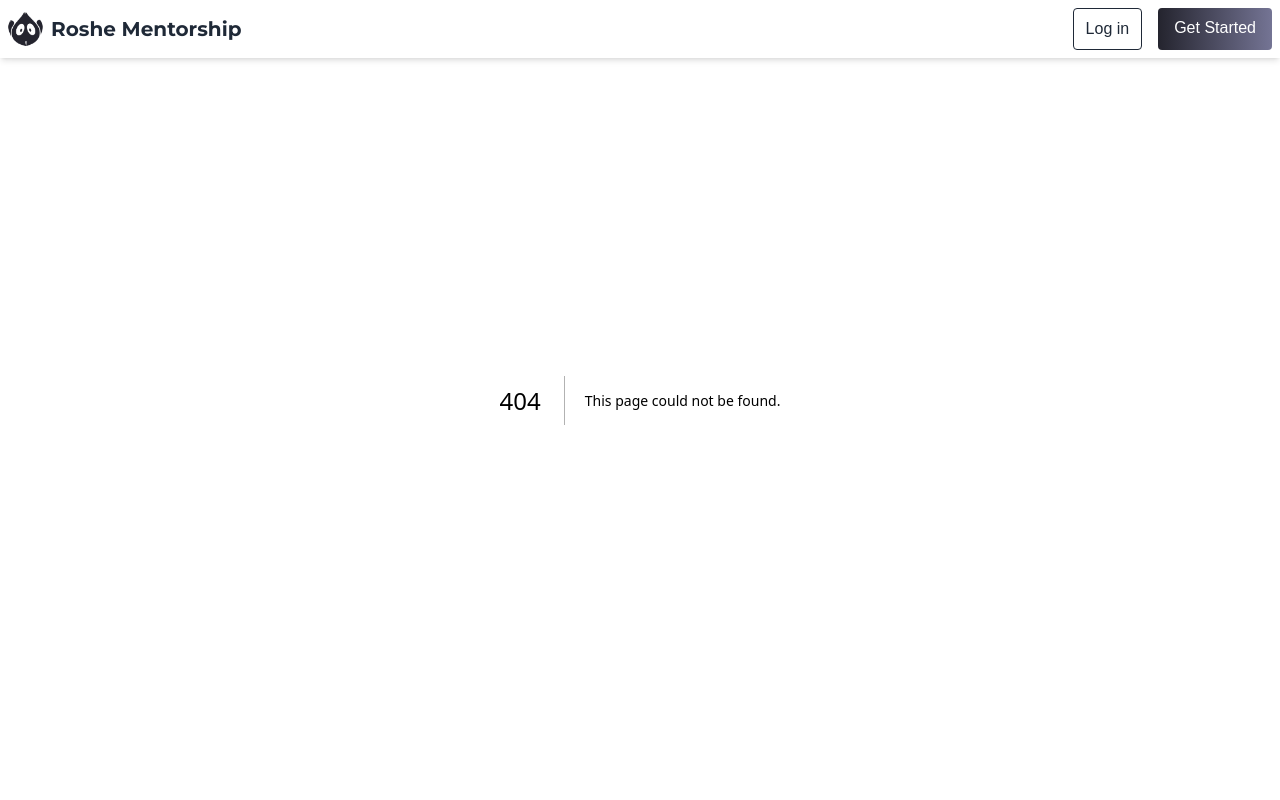
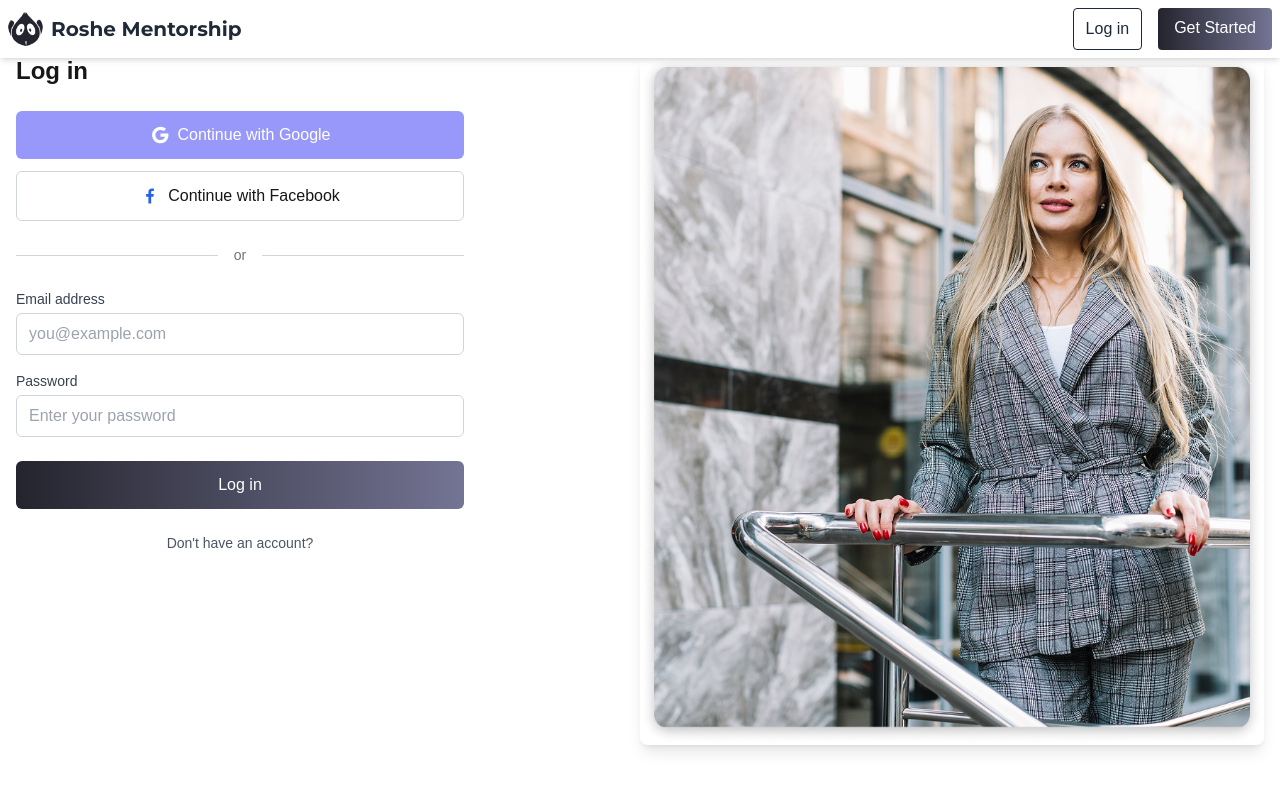
Before and after one commit to Roshe-Mentors/new_roshe, a Next.js app: page /signIn in a window 1280 px wide. Before the commit this address had no page. Shown: the top 800 px of the page. Built offline with nearby package versions, Linux system fonts and the light colour scheme; no server answers.

Commit message:
Feat: implement login page and update navbar links to point to sign-in

```diff
--- /dev/null
+++ b/src/app/signIn/LoginPage.tsx
@@ -0,0 +1,174 @@
+"use client";
+import React, { useState } from 'react';
+import Image from 'next/image';
+import { useRouter } from 'next/navigation';
+import { supabase } from '../../../lib/supabaseClient';
+
+const LoginPage = () => {
+  const [formData, setFormData] = useState({
+    email: '',
+    password: '',
+    rememberMe: false,
+  });
+  const [error, setError] = useState<string>('');
+  const [loading, setLoading] = useState<boolean>(false);
+  const router = useRouter();
+
+  const handleChange = (e: React.ChangeEvent<HTMLInputElement>) => {
+    const { name, value, type, checked } = e.target;
+    setFormData((prev) => ({
+      ...prev,
+      [name]: type === 'checkbox' ? checked : value,
+    }));
+  };
+
+  const handleSubmit = async (e: React.FormEvent) => {
+    e.preventDefault();
+    setLoading(true);
+    setError('');
+
+    try {
+      const { user, error } = await supabase.auth.signInWithPassword({
+        email: formData.email,
+        password: formData.password,
+      });
+
+      if (error || !user) {
+        setError(error?.message || 'Failed to log in');
+      } else {
+        if (formData.rememberMe) {
+          console.log("User will be remembered");
+        }
+        router.push('/dashboard');
+      }
+    } catch (err) {
+      setError('An error occurred. Please try again.');
+    } finally {
+      setLoading(false);
+    }
+  };
+
+  const handleSocialLogin = async (provider: 'google' | 'facebook') => {
+    setLoading(true);
+
+    try {
+      const { user, error } = await supabase.auth.signInWithOAuth({
+        provider,
+      });
+
+      if (error || !user) {
+        setError(error?.message || 'Failed to log in with social account');
+      } else {
+        router.push('/dashboard');
+      }
+    } catch (err) {
+      setError('An error occurred with social login. Please try again.');
+    } finally {
+      setLoading(false);
+    }
+  };
+
+  return (
+    <div className="w-full min-h-screen flex items-center bg-white">
+      <div className="container mx-auto px-4 py-8 flex">
+        <div className="w-full lg:w-1/2 z-10">
+          <h1 className="text-2xl font-semibold mb-6">Log in</h1>
+
+          <form onSubmit={handleSubmit} className="max-w-md">
+            {/* Social Login Buttons */}
+            <button
+              type="button"
+              onClick={() => handleSocialLogin('google')}
+              className="w-full py-3 mb-3 rounded-md flex items-center justify-center bg-[#9898FA] text-white font-medium"
+            >
+              <svg className="w-5 h-5 mr-2" viewBox="0 0 24 24" fill="#ffffff">
+                <path d="M12.545,10.239v3.821h5.445c-0.712,2.315-2.647,3.972-5.445,3.972c-3.332,0-6.033-2.701-6.033-6.032s2.701-6.032,6.033-6.032c1.498,0,2.866,0.549,3.921,1.453l2.814-2.814C17.503,2.988,15.139,2,12.545,2C7.021,2,2.543,6.477,2.543,12s4.478,10,10.002,10c8.396,0,10.249-7.85,9.426-11.748L12.545,10.239z"/>
+              </svg>
+              Continue with Google
+            </button>
+
+            <button
+              type="button"
+              onClick={() => handleSocialLogin('facebook')}
+              className="w-full py-3 mb-6 rounded-md border border-gray-300 flex items-center justify-center font-medium"
+            >
+              <svg className="w-5 h-5 mr-2 text-blue-600" fill="currentColor" viewBox="0 0 24 24">
+                <path d="M13.397,20.997v-8.196h2.765l0.411-3.209h-3.176V7.548c0-0.926,0.258-1.56,1.587-1.56h1.684V3.127 C15.849,3.039,15.025,2.997,14.201,3c-2.444,0-4.122,1.492-4.122,4.231v2.355H7.332v3.209h2.753v8.202H13.397z"/>
+              </svg>
+              Continue with Facebook
+            </button>
+
+            <div className="flex items-center mb-6">
+              <div className="flex-1 h-px bg-gray-300"></div>
+              <span className="px-4 text-sm text-gray-500">or</span>
+              <div className="flex-1 h-px bg-gray-300"></div>
+            </div>
+
+            {/* Email Field */}
+            <div className="mb-4">
+              <label htmlFor="email" className="block text-sm font-medium text-gray-700 mb-1">
+                Email address
+              </label>
+              <input
+                type="email"
+                name="email"
+                id="email"
+                value={formData.email}
+                onChange={handleChange}
+                placeholder="you@example.com"
+                className="w-full px-3 py-2 border border-gray-300 rounded-md focus:outline-none focus:ring-1 focus:ring-purple-400"
+              />
+            </div>
+
+            {/* Password Field */}
+            <div className="mb-6">
+              <label htmlFor="password" className="block text-sm font-medium text-gray-700 mb-1">
+                Password
+              </label>
+              <input
+                type="password"
+                name="password"
+                id="password"
+                value={formData.password}
+                onChange={handleChange}
+                placeholder="Enter your password"
+                className="w-full px-3 py-2 border border-gray-300 rounded-md focus:outline-none focus:ring-1 focus:ring-purple-400"
+              />
+            </div>
+
+            {error && <p className="text-red-600 text-sm mb-4">{error}</p>}
+
+            <button
+              type="submit"
+              className="w-full py-3 text-white font-medium rounded-md hover:opacity-90"
+              style={{
+                background: 'linear-gradient(90deg, #24242E 0%, #747494 100%)'
+              }}
+              disabled={loading}
+            >
+              {loading ? 'Logging in...' : 'Log in'}
+            </button>
+
+            <p className="text-center mt-6 text-gray-600 text-sm">
+              Don't have an account?
+            </p>
+          </form>
+        </div>
+
+        {/* Right Image Section */}
+        <div className="hidden lg:block lg:w-1/2">
+          <Image
+            src="/images/signIn.png"
+            alt="Login"
+            width={600}
+            height={800}
+            className="rounded-lg shadow-lg object-cover h-full w-full"
+            priority
+          />
+        </div>
+      </div>
+    </div>
+  );
+};
+
+export default LoginPage;
--- /dev/null
+++ b/src/app/signIn/page.tsx
@@ -0,0 +1,5 @@
+import LoginPage from './LoginPage';
+
+export default function Page() {
+  return <LoginPage />;
+}
--- a/src/app/signup/mentor/MentorSignUp.tsx
+++ b/src/app/signup/mentor/MentorSignUp.tsx
@@ -62,16 +62,29 @@ const MentorSignUp = () => {
     const validationError = validateForm();
     if (validationError) {
       setError(validationError);
-    } else {
+      return;
+    }
+
     setError('');
     setLoading(true);
 
-      const { user, error } = await signUp(formData.email, formData.password);
+    try {
+      // First, sign up the user
+      const { user, error: signUpError } = await signUp(formData.email, formData.password);
 
-      if (error || !user) {
-        setError(error || 'Failed to create user');
-      } else {
-        const { data, error: insertError } = await supabase
+      if (signUpError || !user) {
+        throw new Error(signUpError || 'Failed to create user');
+      }
+
+      // Get the session to ensure we have proper authentication
+      const { data: { session }, error: sessionError } = await supabase.auth.getSession();
+
+      if (sessionError || !session) {
+        throw new Error(sessionError?.message || 'Failed to get session');
+      }
+
+      // Then insert the mentor data with authenticated client
+      const { error: insertError } = await supabase
         .from('mentors')
         .insert([
           {
@@ -84,17 +97,15 @@ const MentorSignUp = () => {
         ]);
 
       if (insertError) {
-          if (insertError.message.includes("new row violates row-level security policy")) {
-            setError("You do not have permission to insert data into the mentors table.");
-          } else {
-            setError(insertError.message);
-          }
-        } else {
-          console.log('Mentor data inserted:', data);
-          router.push('/dashboard'); // Redirect to dashboard after successful signup
-        }
+        throw new Error(insertError.message);
       }
 
+      // Redirect on success
+      router.push('/dashboard');
+
+    } catch (err: Error | unknown) {
+      setError(err instanceof Error ? err.message : 'An unknown error occurred');
+    } finally {
       setLoading(false);
     }
   };
--- a/src/components/Navbar.tsx
+++ b/src/components/Navbar.tsx
@@ -28,7 +28,7 @@ const Navbar: React.FC = () => {
 
         {/* Desktop Buttons */}
         <div className="hidden md:flex space-x-4">
-          <Link legacyBehavior href="/login">
+          <Link legacyBehavior href="/signIn">
             <a className="px-3 py-2 border text-gray-800 border-gray-800 rounded hover:bg-gray-100 transition">
               Log in
             </a>
@@ -72,7 +72,7 @@ const Navbar: React.FC = () => {
       {/* Mobile Dropdown */}
       {isMenuOpen && (
         <div className="md:hidden bg-white shadow-md">
-          <Link legacyBehavior href="/login">
+          <Link legacyBehavior href="/signIn">
             <a className="block px-4 py-2 border-b hover:bg-gray-100">Log in</a>
           </Link>
           <Link legacyBehavior href="/user">
```
Also changed, not shown: public/images/signIn.png (added). Lines whose indentation alone changed are shown as unchanged.
